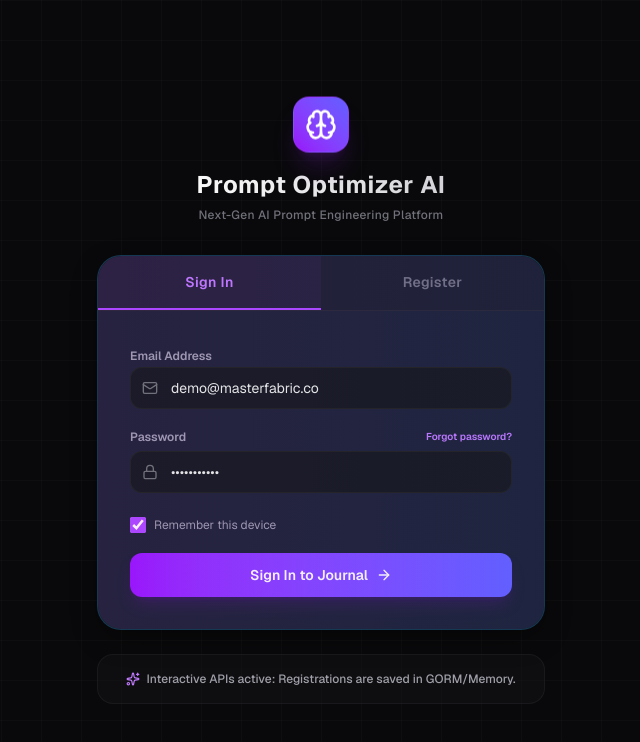
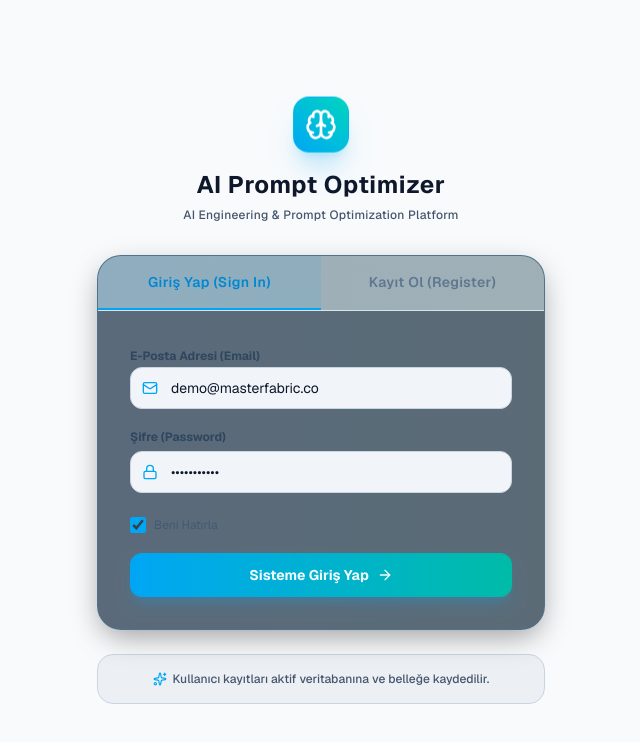
Before and after one commit to Gurkan26/smart-emotion-focus-journal-frontend, a Next.js app: page /auth in a window 1280 px wide. Shown: the top 742 px of the page, without its empty margins (319-959 px from the left). Built offline with nearby package versions, Linux system fonts and the light colour scheme.

Commit message:
feat: initialize application routing and navigation layout with protected dashboard, journal, and admin modules

```diff
--- a/src/app/app/layout.js
+++ b/src/app/app/layout.js
@@ -301,7 +301,7 @@ export default function AppLayout({ children }) {
           </div>
           <div>
             <span className="font-bold tracking-tight text-base text-slate-900 dark:text-white">
-              Smart Emotion & Focus Journal
+              AI Prompt Optimizer
             </span>
             <span className="text-[11px] text-sky-600 dark:text-sky-400 ml-2 font-medium">AI Hub</span>
           </div>
--- a/src/app/auth/page.js
+++ b/src/app/auth/page.js
@@ -145,32 +145,32 @@ export default function AuthPage() {
   };
 
   return (
-    <div className="min-h-screen bg-zinc-950 flex flex-col items-center justify-center p-4 relative overflow-hidden bg-grid-pattern">
+    <div className="min-h-screen bg-slate-50 dark:bg-slate-950 text-slate-900 dark:text-slate-100 flex flex-col items-center justify-center p-4 relative overflow-hidden bg-grid-pattern transition-colors">
       {/* Decorative Glow Orbs */}
-      <div className="absolute top-1/4 left-1/3 w-96 h-96 bg-purple-900/20 rounded-full blur-[100px] pointer-events-none -z-10 animate-pulse-slow"></div>
-      <div className="absolute bottom-1/4 right-1/3 w-[350px] h-[350px] bg-indigo-900/10 rounded-full blur-[90px] pointer-events-none -z-10"></div>
+      <div className="absolute top-1/4 left-1/3 w-96 h-96 bg-sky-500/10 dark:bg-sky-500/20 rounded-full blur-[100px] pointer-events-none -z-10 animate-pulse-slow"></div>
+      <div className="absolute bottom-1/4 right-1/3 w-[350px] h-[350px] bg-teal-500/10 dark:bg-teal-500/20 rounded-full blur-[90px] pointer-events-none -z-10"></div>
 
       <div className="w-full max-w-md z-10">
         {/* Branding header */}
         <div className="flex flex-col items-center mb-8">
-          <div className="w-14 h-14 rounded-2xl bg-gradient-to-tr from-purple-600 to-indigo-500 flex items-center justify-center shadow-xl shadow-purple-900/30 mb-4 border border-purple-500/30 animate-float">
-            <Brain className="w-8 h-8 text-white" />
+          <div className="w-14 h-14 rounded-2xl bg-gradient-to-tr from-sky-500 to-teal-400 flex items-center justify-center shadow-xl shadow-sky-500/20 mb-4 border border-sky-400/30 animate-float text-white">
+            <Brain className="w-8 h-8" />
           </div>
-          <h1 className="text-2xl font-bold bg-clip-text text-transparent bg-gradient-to-r from-zinc-50 to-zinc-300 tracking-wide text-center">
-            Prompt Optimizer AI
+          <h1 className="text-2xl font-bold text-slate-900 dark:text-white tracking-wide text-center">
+            AI Prompt Optimizer
           </h1>
-          <p className="text-zinc-500 text-xs mt-1.5 font-medium tracking-wide">
-            Next-Gen AI Prompt Engineering Platform
+          <p className="text-slate-600 dark:text-slate-400 text-xs mt-1.5 font-medium tracking-wide">
+            AI Engineering & Prompt Optimization Platform
           </p>
         </div>
 
-        {/* Auth Glass Card */}
-        <div className="glass-panel glass-panel-glow-purple rounded-3xl overflow-hidden shadow-2xl relative">
+        {/* Auth Card */}
+        <div className="glass-panel rounded-3xl overflow-hidden shadow-2xl relative border border-sky-500/20 bg-white dark:bg-slate-900">
           {/* Card Border Highlight */}
-          <div className="absolute inset-0 bg-gradient-to-r from-purple-500/10 to-indigo-500/10 pointer-events-none rounded-3xl" />
+          <div className="absolute inset-0 bg-gradient-to-r from-sky-500/5 to-teal-500/5 pointer-events-none rounded-3xl" />
 
           {/* Tabs */}
-          <div className="flex border-b border-zinc-800/80 bg-zinc-900/40">
+          <div className="flex border-b border-slate-200 dark:border-slate-800 bg-slate-100/50 dark:bg-slate-800/40">
             <button
               onClick={() => {
                 setIsLogin(true);
@@ -179,11 +179,11 @@ export default function AuthPage() {
               }}
               className={`flex-1 py-4 text-sm font-semibold tracking-wide transition-all border-b-2 ${
                 isLogin
-                  ? 'text-purple-400 border-purple-500 bg-purple-500/5'
-                  : 'text-zinc-500 border-transparent hover:text-zinc-300'
+                  ? 'text-sky-600 dark:text-sky-400 border-sky-500 bg-sky-500/10'
+                  : 'text-slate-500 dark:text-slate-400 border-transparent hover:text-slate-900 dark:hover:text-white'
               }`}
             >
-              Sign In
+              Giriş Yap (Sign In)
             </button>
             <button
               onClick={() => {
@@ -193,24 +193,24 @@ export default function AuthPage() {
               }}
               className={`flex-1 py-4 text-sm font-semibold tracking-wide transition-all border-b-2 ${
                 !isLogin
-                  ? 'text-purple-400 border-purple-500 bg-purple-500/5'
-                  : 'text-zinc-500 border-transparent hover:text-zinc-300'
+                  ? 'text-sky-600 dark:text-sky-400 border-sky-500 bg-sky-500/10'
+                  : 'text-slate-500 dark:text-slate-400 border-transparent hover:text-slate-900 dark:hover:text-white'
               }`}
             >
-              Register
+              Kayıt Ol (Register)
             </button>
           </div>
 
           {/* Feedback Messages */}
           {error && (
-            <div className="mx-8 mt-6 p-3.5 bg-rose-500/10 border border-rose-500/25 text-rose-450 rounded-xl text-xs flex items-center gap-2">
-              <AlertCircle className="w-4 h-4 shrink-0 text-rose-400" />
+            <div className="mx-8 mt-6 p-3.5 bg-rose-500/10 border border-rose-500/25 text-rose-600 dark:text-rose-400 rounded-xl text-xs flex items-center gap-2 font-medium">
+              <AlertCircle className="w-4 h-4 shrink-0 text-rose-500" />
               <span>{error}</span>
             </div>
           )}
           {successMessage && (
-            <div className="mx-8 mt-6 p-3.5 bg-emerald-500/10 border border-emerald-500/25 text-emerald-450 rounded-xl text-xs flex items-center gap-2">
-              <CheckCircle className="w-4 h-4 shrink-0 text-emerald-400" />
+            <div className="mx-8 mt-6 p-3.5 bg-emerald-500/10 border border-emerald-500/25 text-emerald-600 dark:text-emerald-400 rounded-xl text-xs flex items-center gap-2 font-medium">
+              <CheckCircle className="w-4 h-4 shrink-0 text-emerald-500" />
               <span>{successMessage}</span>
             </div>
           )}
@@ -219,9 +219,9 @@ export default function AuthPage() {
           <form onSubmit={handleSubmit} className="p-8 space-y-5">
             {!isLogin && (
               <div className="space-y-1.5">
-                <label className="text-xs font-semibold text-zinc-400">Full Name</label>
+                <label className="text-xs font-bold text-slate-700 dark:text-slate-300">Ad Soyad (Full Name)</label>
                 <div className="relative">
-                  <div className="absolute inset-y-0 left-0 pl-3 flex items-center pointer-events-none text-zinc-500">
+                  <div className="absolute inset-y-0 left-0 pl-3 flex items-center pointer-events-none text-sky-500">
                     <User className="w-4 h-4" />
                   </div>
                   <input
@@ -230,17 +230,17 @@ export default function AuthPage() {
                     value={formData.name}
                     onChange={handleInputChange}
                     required={!isLogin}
-                    placeholder="Enter your name"
-                    className="w-full pl-10 pr-4 py-2.5 bg-zinc-900/60 border border-zinc-800/80 rounded-xl text-zinc-200 text-sm focus:outline-none focus:border-purple-500/60 transition-colors placeholder:text-zinc-650"
+                    placeholder="Adınızı girin"
+                    className="w-full pl-10 pr-4 py-2.5 bg-slate-100 dark:bg-slate-800/80 border border-slate-300 dark:border-slate-700 rounded-xl text-slate-900 dark:text-white text-sm focus:outline-none focus:border-sky-500 transition-colors placeholder:text-slate-400"
                   />
                 </div>
               </div>
             )}
 
             <div className="space-y-1.5">
-              <label className="text-xs font-semibold text-zinc-400">Email Address</label>
+              <label className="text-xs font-bold text-slate-700 dark:text-slate-300">E-Posta Adresi (Email)</label>
               <div className="relative">
-                <div className="absolute inset-y-0 left-0 pl-3 flex items-center pointer-events-none text-zinc-500">
+                <div className="absolute inset-y-0 left-0 pl-3 flex items-center pointer-events-none text-sky-500">
                   <Mail className="w-4 h-4" />
                 </div>
                 <input
@@ -249,23 +249,18 @@ export default function AuthPage() {
                   value={formData.email}
                   onChange={handleInputChange}
                   required
-                  placeholder="name@example.com"
-                  className="w-full pl-10 pr-4 py-2.5 bg-zinc-900/60 border border-zinc-800/80 rounded-xl text-zinc-200 text-sm focus:outline-none focus:border-purple-500/60 transition-colors placeholder:text-zinc-650"
+                  placeholder="eposta@ornek.com"
+                  className="w-full pl-10 pr-4 py-2.5 bg-slate-100 dark:bg-slate-800/80 border border-slate-300 dark:border-slate-700 rounded-xl text-slate-900 dark:text-white text-sm focus:outline-none focus:border-sky-500 transition-colors placeholder:text-slate-400"
                 />
               </div>
             </div>
 
             <div className="space-y-1.5">
               <div className="flex justify-between items-center">
-                <label className="text-xs font-semibold text-zinc-400">Password</label>
-                {isLogin && (
-                  <a href="#" className="text-[10px] font-semibold text-purple-400 hover:text-purple-300">
-                    Forgot password?
-                  </a>
-                )}
+                <label className="text-xs font-bold text-slate-700 dark:text-slate-300">Şifre (Password)</label>
               </div>
               <div className="relative">
-                <div className="absolute inset-y-0 left-0 pl-3 flex items-center pointer-events-none text-zinc-500">
+                <div className="absolute inset-y-0 left-0 pl-3 flex items-center pointer-events-none text-sky-500">
                   <Lock className="w-4 h-4" />
                 </div>
                 <input
@@ -275,7 +270,7 @@ export default function AuthPage() {
                   onChange={handleInputChange}
                   required
                   placeholder="••••••••"
-                  className="w-full pl-10 pr-4 py-2.5 bg-zinc-900/60 border border-zinc-800/80 rounded-xl text-zinc-200 text-sm focus:outline-none focus:border-purple-500/60 transition-colors placeholder:text-zinc-650"
+                  className="w-full pl-10 pr-4 py-2.5 bg-slate-100 dark:bg-slate-800/80 border border-slate-300 dark:border-slate-700 rounded-xl text-slate-900 dark:text-white text-sm focus:outline-none focus:border-sky-500 transition-colors placeholder:text-slate-400"
                 />
               </div>
             </div>
@@ -288,13 +283,13 @@ export default function AuthPage() {
                 name="agree"
                 checked={formData.agree}
                 onChange={handleInputChange}
-                className="w-4 h-4 accent-purple-500 rounded border-zinc-800 bg-zinc-900 text-purple-600 focus:ring-purple-500/50"
+                className="w-4 h-4 accent-sky-500 rounded border-slate-300 bg-slate-100 text-sky-600 focus:ring-sky-500"
               />
-              <label htmlFor="agree" className="text-xs text-zinc-400 select-none leading-none cursor-pointer">
+              <label htmlFor="agree" className="text-xs text-slate-600 dark:text-slate-400 select-none leading-none cursor-pointer">
                 {isLogin ? (
-                  <span>Remember this device</span>
+                  <span>Beni Hatırla</span>
                 ) : (
-                  <span>I agree to the <a href="#" className="text-purple-400 hover:underline">Terms of Service</a></span>
+                  <span>Kullanım Koşullarını Kabul Ediyorum</span>
                 )}
               </label>
             </div>
@@ -303,25 +298,25 @@ export default function AuthPage() {
             <button
               type="submit"
               disabled={loading}
-              className="w-full mt-2 py-3 px-4 bg-gradient-to-r from-purple-600 to-indigo-500 hover:from-purple-500 hover:to-indigo-400 active:scale-[0.98] transition-all rounded-xl font-semibold text-sm text-white flex items-center justify-center gap-2 shadow-lg shadow-purple-900/30 disabled:opacity-70 disabled:cursor-not-allowed group cursor-pointer"
+              className="w-full mt-2 py-3 px-4 bg-gradient-to-r from-sky-500 to-teal-500 hover:from-sky-400 hover:to-teal-400 active:scale-[0.98] transition-all rounded-xl font-bold text-sm text-white flex items-center justify-center gap-2 shadow-lg shadow-sky-500/20 disabled:opacity-70 disabled:cursor-not-allowed cursor-pointer"
             >
               {loading ? (
                 <div className="w-5 h-5 border-2 border-white border-t-transparent rounded-full animate-spin"></div>
               ) : (
                 <>
-                  <span>{isLogin ? 'Sign In to Journal' : 'Create Account'}</span>
-                  <ArrowRight className="w-4 h-4 group-hover:translate-x-0.5 transition-transform" />
+                  <span>{isLogin ? 'Sisteme Giriş Yap' : 'Hesap Oluştur'}</span>
+                  <ArrowRight className="w-4 h-4" />
                 </>
               )}
             </button>
           </form>
         </div>
 
-        {/* Demo Credentials hint */}
-        <div className="mt-6 p-4 bg-zinc-900/40 rounded-2xl border border-zinc-800/50 text-center">
-          <p className="text-zinc-400 text-xs flex items-center justify-center gap-1.5 font-medium">
-            <Sparkles className="w-3.5 h-3.5 text-purple-400" />
-            <span>Interactive APIs active: Registrations are saved in GORM/Memory.</span>
+        {/* Footer Hint */}
+        <div className="mt-6 p-4 bg-slate-200/50 dark:bg-slate-900/50 rounded-2xl border border-slate-300 dark:border-slate-800 text-center">
+          <p className="text-slate-600 dark:text-slate-400 text-xs flex items-center justify-center gap-1.5 font-medium">
+            <Sparkles className="w-3.5 h-3.5 text-sky-500" />
+            <span>Kullanıcı kayıtları aktif veritabanına ve belleğe kaydedilir.</span>
           </p>
         </div>
       </div>
```
Also changed, not shown: src/app/app/admin/page.js (+20 -20 lines), src/app/app/dashboard/page.js (+5 -5 lines), src/app/app/journal/page.js (+4 -4 lines).
